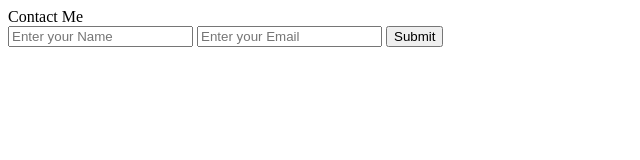
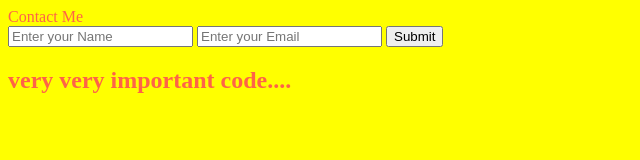
Before and after one commit to Suresh-vivek/GitDemo, a plain HTML site: page contact.html in a window 1280 px wide. Shown: the whole page, without its empty margins (0-640 px from the left). Drawn offline with Linux system fonts and the light colour scheme.

Commit message:
update contact

```diff
--- a/contact.html
+++ b/contact.html
@@ -6,6 +6,12 @@
     <meta name="viewport" content="width=device-width, initial-scale=1.0">
     <title>Document</title>
 </head>
+<style>
+    body{
+        background-color: yellow;
+        color: tomato;
+    }
+</style>
 <body>
          Contact Me
     </h1>
@@ -14,5 +20,8 @@
         <input type="email" name="" id="" placeholder="Enter your Email">
         <button type="submit">Submit</button>
     </form>
+    <h2>
+        very very important code....
+    </h2>
 </body>
 </html>
```
